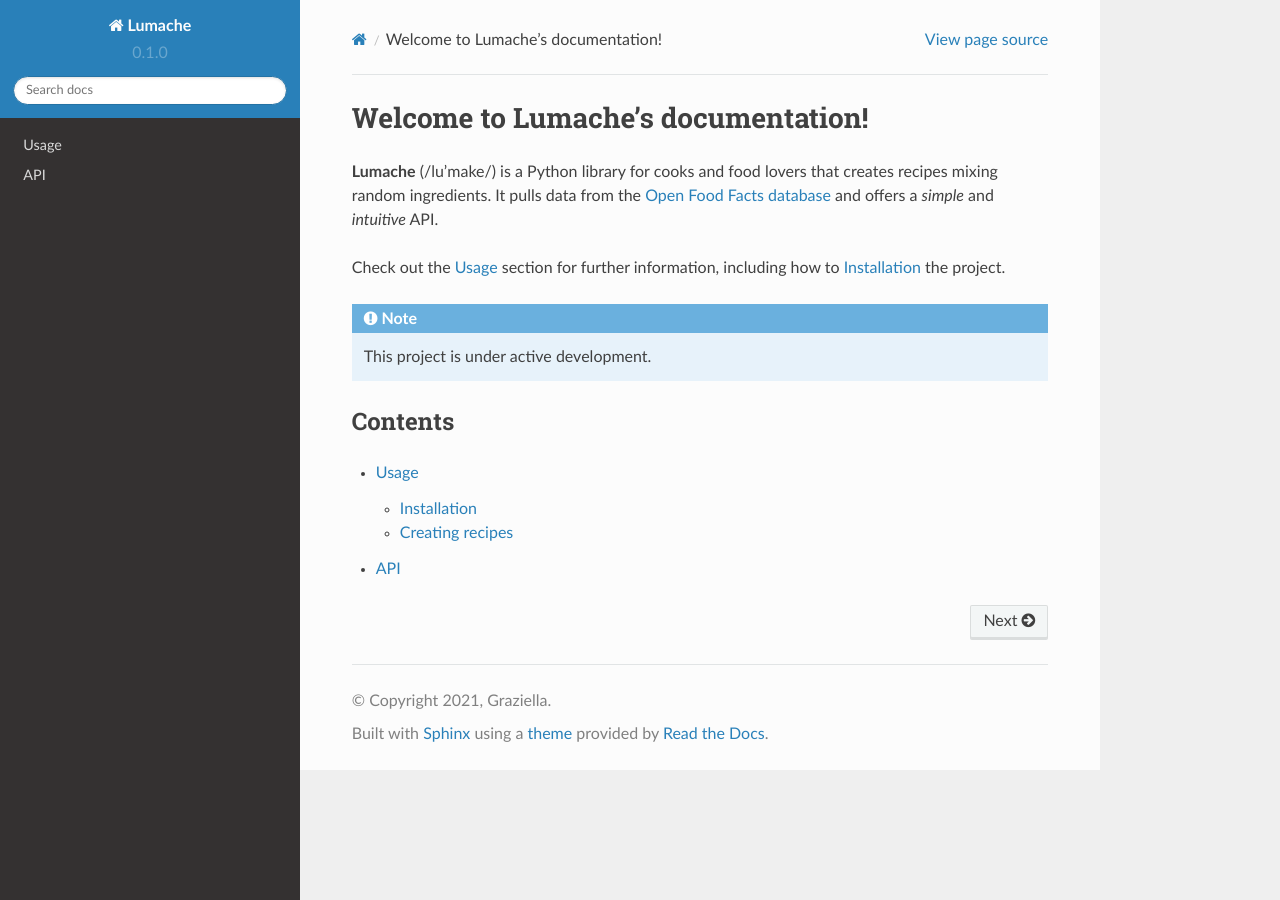
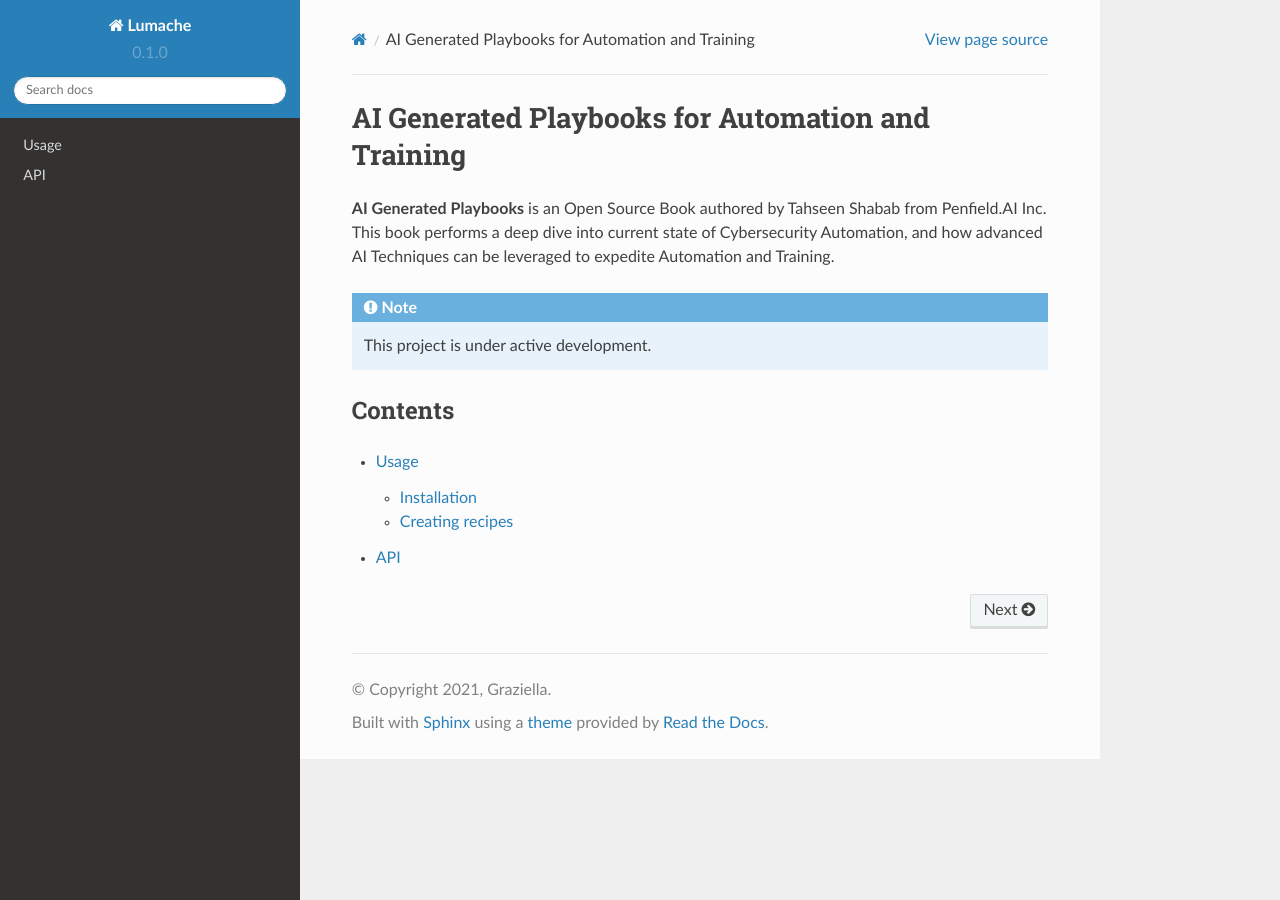
Before and after one commit to thshabab/AI_Generated_Playbooks, a Sphinx documentation site: the page built from docs/source/index.rst, in a window 1280 px wide. Built offline with Sphinx 7.4.7 and the Read the Docs theme 2.0.0, drawn with Linux system fonts in a browser that asks for light colours.

Commit message:
Update index.rst

```diff
--- a/docs/source/index.rst
+++ b/docs/source/index.rst
@@ -1,13 +1,7 @@
-Welcome to Lumache's documentation!
+AI Generated Playbooks for Automation and Training
 ===================================
 
-**Lumache** (/lu'make/) is a Python library for cooks and food lovers
-that creates recipes mixing random ingredients.
-It pulls data from the `Open Food Facts database <https://world.openfoodfacts.org/>`_
-and offers a *simple* and *intuitive* API.
-
-Check out the :doc:`usage` section for further information, including
-how to :ref:`installation` the project.
+**AI Generated Playbooks** is an Open Source Book authored by Tahseen Shabab from Penfield.AI Inc. This book performs a deep dive into current state of Cybersecurity Automation, and how advanced AI Techniques can be leveraged to expedite Automation and Training.
 
 .. note::
 
```
